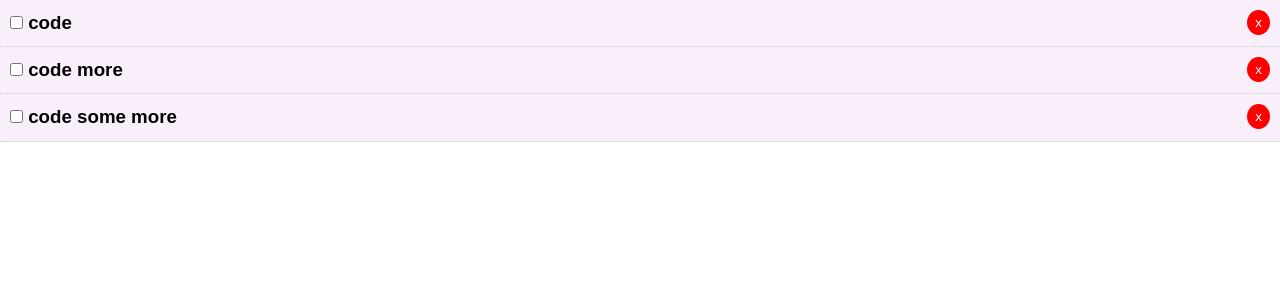
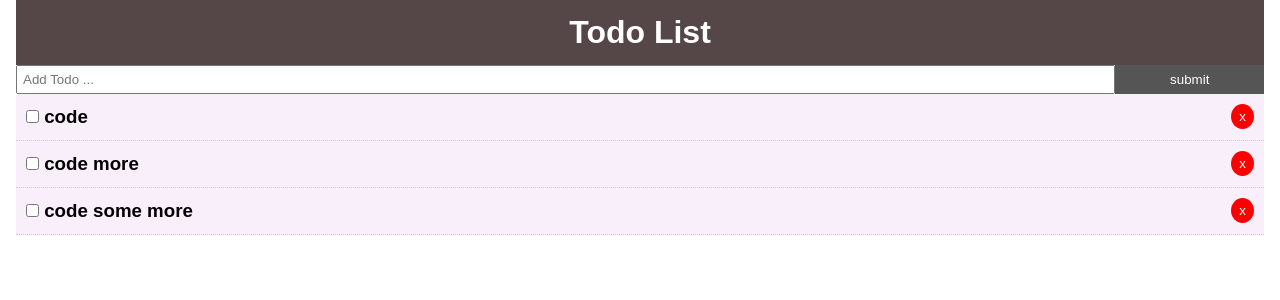
Before and after one commit to KhanDoors/react-practice-app, a React (Create React App) app: page / in a window 1280 px wide. Shown: the top 300 px of the page. Built offline with nearby package versions, Linux system fonts and the light colour scheme.

Commit message:
header and add

```diff
--- a/src/App.css
+++ b/src/App.css
@@ -23,3 +23,20 @@
   justify-content: center;
   color: blueviolet;
 }
+
+.container {
+  padding: 0 1rem;
+}
+
+.btn {
+  display: inline-block;
+  border: none;
+  background: #555;
+  color: #fff;
+  padding: 7px 20px;
+  cursor: pointer;
+}
+
+.btn:hover {
+  background: #666;
+}
--- a/src/App.js
+++ b/src/App.js
@@ -1,5 +1,7 @@
 import React, { Component } from "react";
 import Todos from "./components/Todos";
+import Header from "./components/Header";
+import AddTodo from "./components/AddTodo";
 
 import "./App.css";
 
@@ -41,16 +43,27 @@
     });
   };
 
+  addTodo = title => {
+    const newTodo = {
+      id: 4,
+      title,
+      completed: false
+    };
+    this.setState({ todos: [...this.state.todos, newTodo] });
+  };
+
   render() {
     return (
       <div className="App">
-        <header>
+        <div className="container">
+          <Header />
+          <AddTodo addTodo={this.addTodo} />
           <Todos
             todos={this.state.todos}
             markComplete={this.markComplete}
             delTodo={this.delTodo}
           />
-        </header>
+        </div>
       </div>
     );
   }
--- /dev/null
+++ b/src/components/AddTodo.js
@@ -0,0 +1,38 @@
+import React, { Component } from "react";
+
+export class AddTodo extends Component {
+  state = {
+    title: ""
+  };
+
+  onSubmit = e => {
+    e.preventDefault();
+    this.props.addTodo(this.state.title);
+    this.setState({ title: "" });
+  };
+
+  onChange = e => this.setState({ [e.target.name]: e.target.value });
+
+  render() {
+    return (
+      <form onSubmit={this.onSubmit} style={{ display: "flex" }}>
+        <input
+          type="text"
+          name="title"
+          placeholder="Add Todo ..."
+          style={{ flex: "10", padding: "5px" }}
+          value={this.state.title}
+          onChange={this.onChange}
+        />
+        <input
+          type="submit"
+          value="submit"
+          className="btn"
+          style={{ flex: "1" }}
+        />
+      </form>
+    );
+  }
+}
+
+export default AddTodo;
--- /dev/null
+++ b/src/components/Header.js
@@ -0,0 +1,18 @@
+import React from "react";
+
+const Header = () => {
+  return (
+    <header style={headerStyle}>
+      <h1>Todo List</h1>
+    </header>
+  );
+};
+
+const headerStyle = {
+  background: "#554747",
+  color: "#fff",
+  textAlign: "center",
+  padding: "10px"
+};
+
+export default Header;
```
